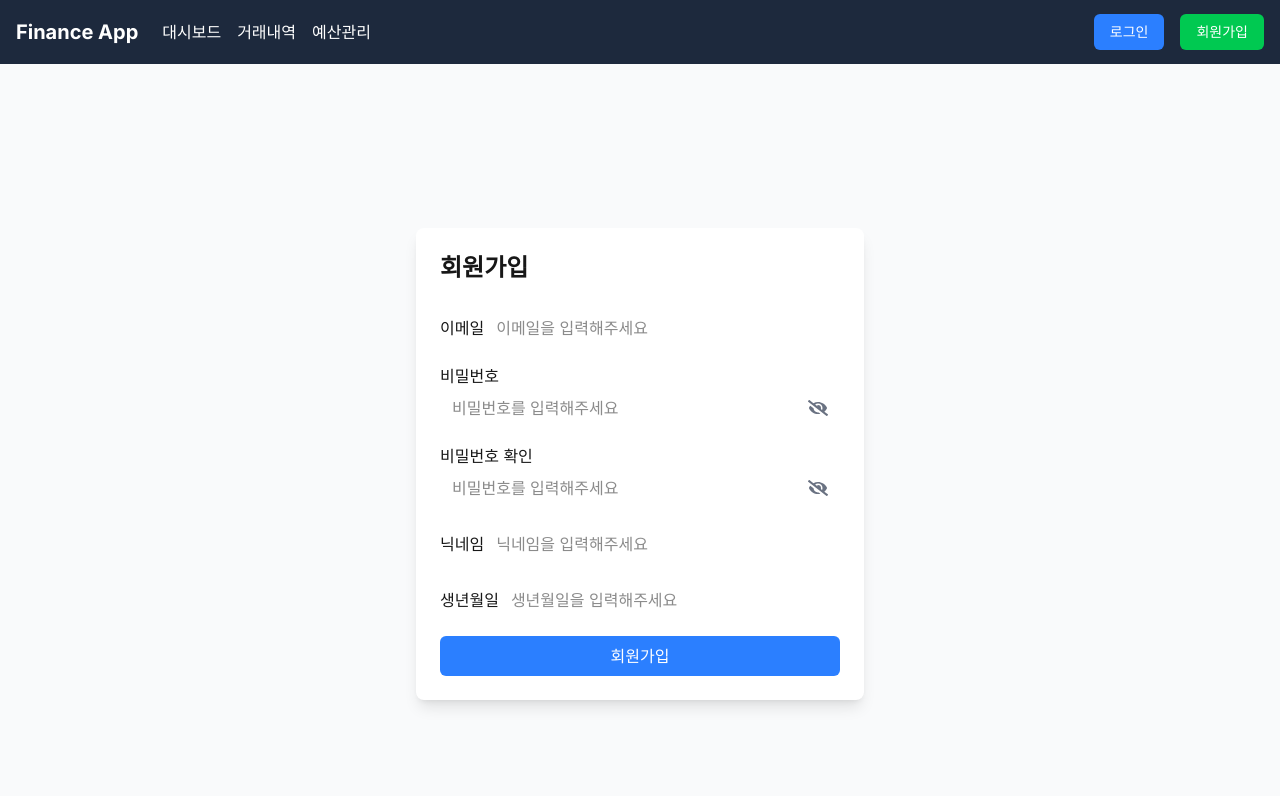
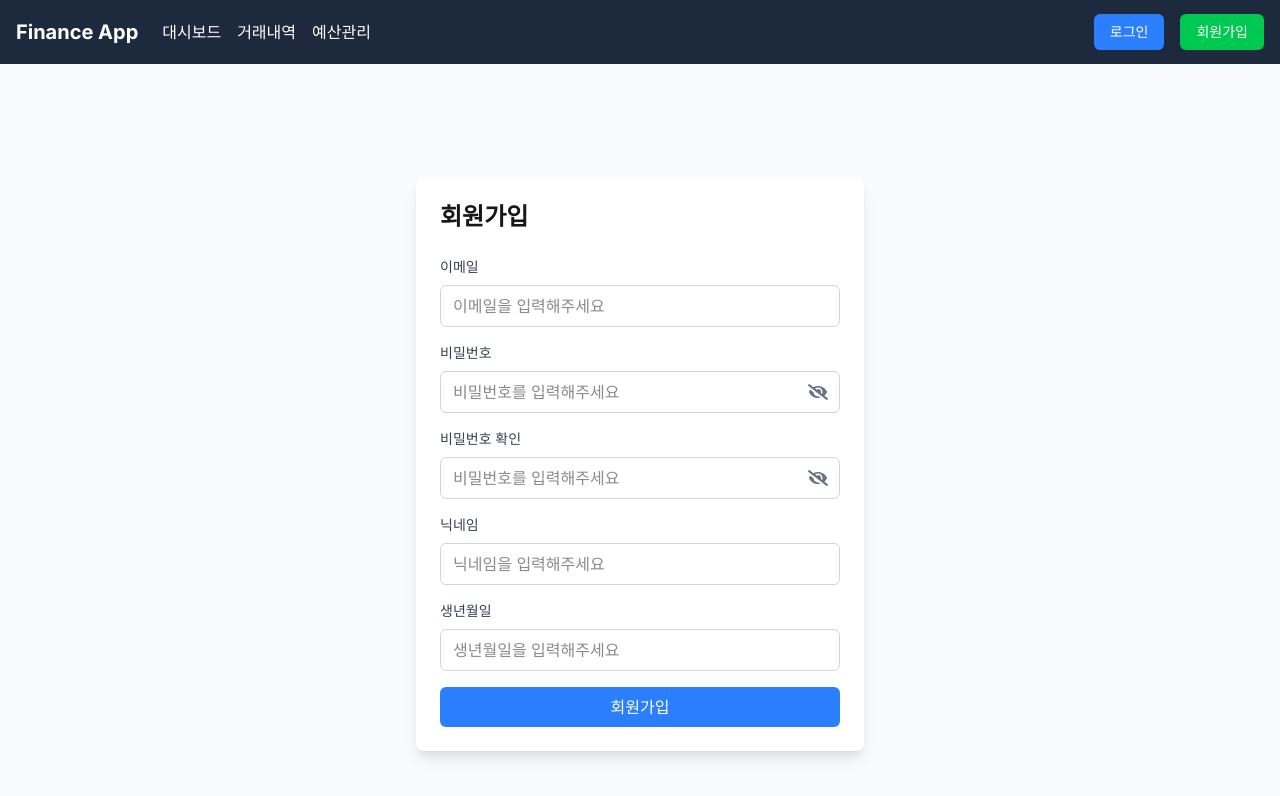
Before and after one commit to nicejmp1/finance, a Next.js app: page /auth/signup in a window 1280 px wide. Shown: the top 796 px of the page. Built offline with nearby package versions, Linux system fonts and the light colour scheme; no server answers.

Commit message:
style: 공통 스타일 클래스 추가 및 수정

```diff
--- a/src/app/assets/styles/components.css
+++ b/src/app/assets/styles/components.css
@@ -18,3 +18,11 @@
 .button-text:hover {
     @apply text-gray-700 underline cursor-pointer;
 }
+
+.label-text {
+    @apply block text-sm font-medium text-gray-700;
+}
+
+.input-text {
+    @apply mt-2 block w-full rounded-md border border-gray-300
+}
```
